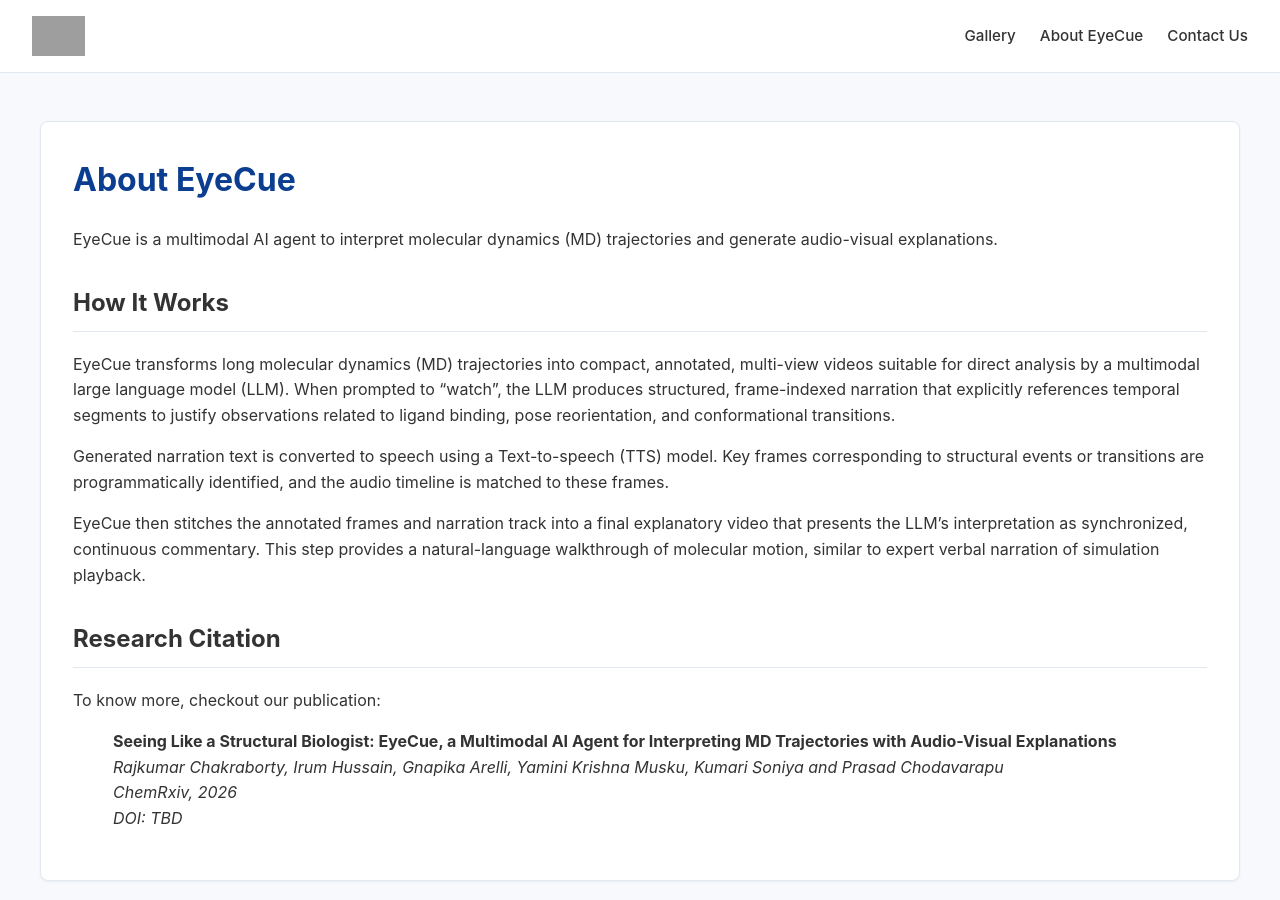
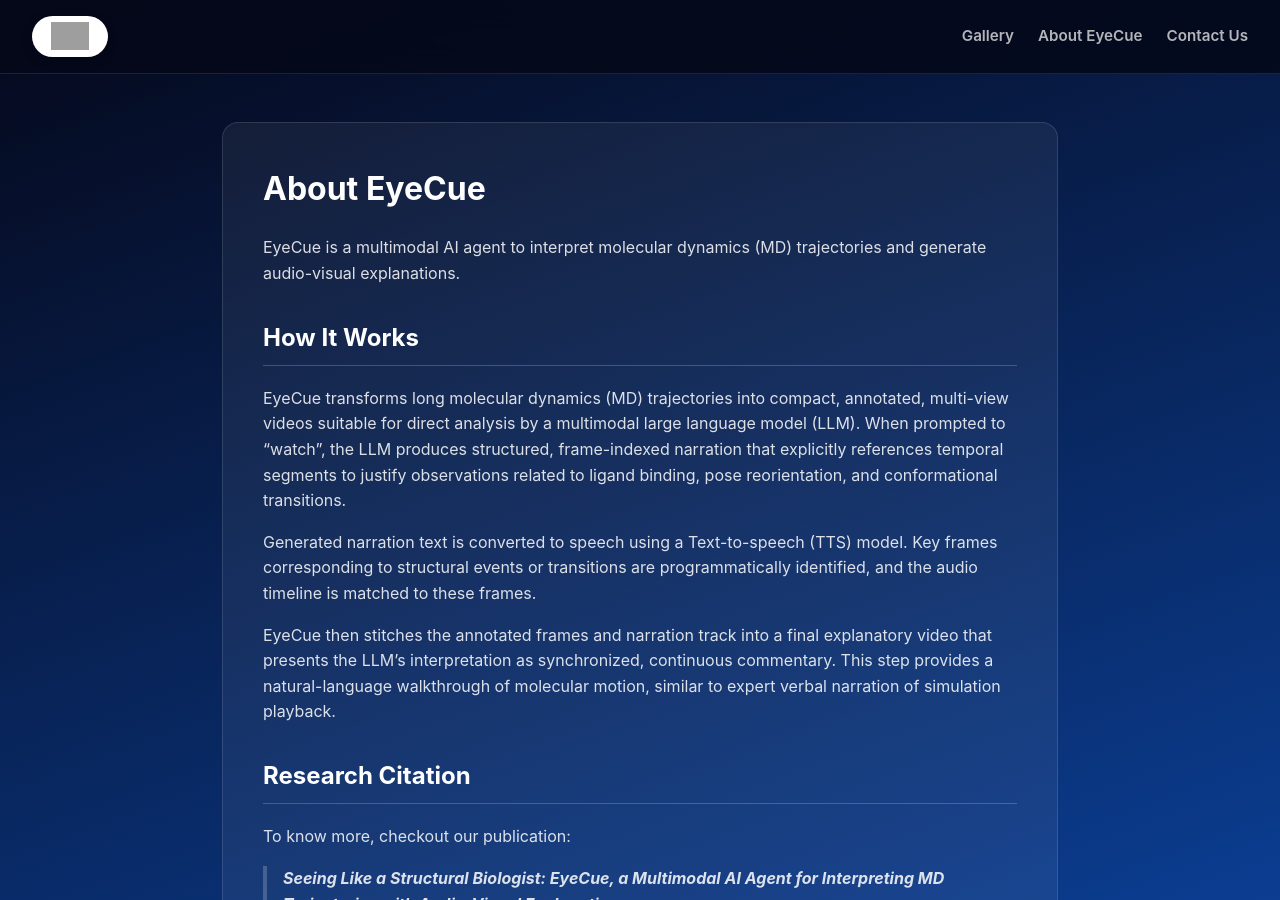
Before and after one commit to aganitha/eyecue, a Jekyll site: the page built from about.md, in a window 1280 px wide and 900 px high. Built offline with Jekyll 4.4.1, drawn with Linux system fonts in a browser that asks for light colours; grey boxes are pictures that could not be loaded.

Commit message:
syncing styles across pages

```diff
--- a/_layouts/default.html
+++ b/_layouts/default.html
@@ -4,25 +4,19 @@
   <meta charset="UTF-8">
   <meta name="viewport" content="width=device-width, initial-scale=1.0">
   <title>{{ page.title | default: site.title }}</title>
+  <link rel="stylesheet" href="{{ '/assets/css/style.css' | relative_url }}">
   <style>
-    :root {
-      /* Matching Aganitha.ai corporate colors implicitly based on typical tech-corporate palettes */
-      --primary-color: #0b3d91; /* A deep corporate blue */
-      --secondary-color: #f7f9fc;
-      --text-color: #333333;
-      --text-muted: #666666;
-      --border-color: #e2e8f0;
-    }
     body {
-      font-family: 'Inter', -apple-system, BlinkMacSystemFont, "Segoe UI", Roboto, sans-serif;
-      margin: 0;
-      color: var(--text-color);
-      background-color: var(--secondary-color);
+      color: #ffffff;
+      background: linear-gradient(160deg, #05081a 0%, #0b3d91 100%);
+      background-attachment: fixed;
       line-height: 1.6;
     }
     header {
-      background-color: #ffffff;
-      border-bottom: 1px solid var(--border-color);
+      background-color: rgba(5, 8, 26, 0.88);
+      backdrop-filter: blur(16px);
+      -webkit-backdrop-filter: blur(16px);
+      border-bottom: 1px solid rgba(255,255,255,0.1);
       padding: 1rem 2rem;
       display: flex;
       flex-wrap: wrap;
@@ -32,66 +26,65 @@
       top: 0;
       z-index: 1000;
     }
-    header img.logo {
-      height: 40px;
-      display: block;
-    }
+
     nav {
       display: flex;
       gap: 1.5rem;
     }
     nav a {
       text-decoration: none;
-      color: var(--text-color);
-      font-weight: 500;
+      color: rgba(255,255,255,0.7);
+      font-weight: 600;
       font-size: 0.95rem;
       transition: color 0.2s;
     }
     nav a:hover, nav a.active {
-      color: var(--primary-color);
+      color: #ffffff;
     }
     main {
       padding: 3rem 2rem;
-      max-width: 1200px;
+      max-width: 900px; /* narrowed down since it looks better for single column reading */
       margin: 0 auto;
       min-height: calc(100vh - 160px);
     }
-    footer {
-      text-align: center;
-      padding: 2rem;
-      background-color: #ffffff;
-      border-top: 1px solid var(--border-color);
-      font-size: 0.9rem;
-      color: var(--text-muted);
-    }
-    footer a {
-      color: var(--primary-color);
-      text-decoration: none;
+    .global-footer {
+      border-top: 1px solid rgba(255,255,255,0.1);
     }
     /* Typography for standard markdown content */
-    h1 { color: var(--primary-color); margin-top: 0; }
-    h2 { border-bottom: 1px solid var(--border-color); padding-bottom: 0.5rem; margin-top: 2rem; }
-    a { color: var(--primary-color); }
+    h1, h2, h3 { color: #ffffff; margin-top: 0; }
+    h2 { border-bottom: 1px solid rgba(255,255,255,0.2); padding-bottom: 0.5rem; margin-top: 2rem; }
+    a { color: #8bb4f7; }
+    a:hover { color: #ffffff; }
+    blockquote {
+      border-left: 4px solid rgba(255,255,255,0.2);
+      padding-left: 1rem;
+      margin-left: 0;
+      color: rgba(255,255,255,0.7);
+      font-style: italic;
+    }
 
     /* Content wrapper for standard pages like About and Contact */
     .content-box {
-      background: #ffffff;
-      padding: 2rem;
-      border-radius: 8px;
-      box-shadow: 0 1px 3px rgba(0,0,0,0.05);
-      border: 1px solid var(--border-color);
+      background: rgba(255,255,255,0.06);
+      padding: 2.5rem;
+      border-radius: 16px;
+      border: 1px solid rgba(255,255,255,0.12);
+      color: #ffffff;
+    }
+    .content-box p {
+      color: rgba(255,255,255,0.85);
     }
   </style>
 </head>
 <body>
   <header>
-    <a href="{{ site.baseurl }}/" class="logo-link">
-      <img src="{{ site.logo }}" alt="Aganitha.ai Logo" class="logo">
+    <a href="{{ '/' | relative_url }}" class="logo-pill">
+      <img src="{{ site.logo }}" alt="Aganitha.ai Logo">
     </a>
     <nav>
-      <a href="{{ site.baseurl }}/">Gallery</a>
-      <a href="{{ site.baseurl }}/about/">About EyeCue</a>
-      <a href="{{ site.baseurl }}/contact/">Contact Us</a>
+      <a href="{{ '/' | relative_url }}">Gallery</a>
+      <a href="{{ '/about/' | relative_url }}">About EyeCue</a>
+      <a href="{{ '/contact/' | relative_url }}">Contact Us</a>
     </nav>
   </header>
 
@@ -99,7 +92,7 @@
     {{ content }}
   </main>
 
-  <footer>
+  <footer class="global-footer">
     &copy; {{ site.time | date: '%Y' }} <a href="https://www.aganitha.ai/" target="_blank">Aganitha AI</a>. All rights reserved.<br>
     Powered by EyeCue.
   </footer>
--- /dev/null
+++ b/assets/css/style.css
@@ -0,0 +1,51 @@
+/* ── EyeCue Shared Global Styles ── */
+
+:root {
+  --primary-color: #0b3d91;
+  --primary-light: #1a52b8;
+  --text-color: #333333;
+  --text-muted: #666666;
+  --border-color: #e2e8f0;
+}
+
+*, *::before, *::after { box-sizing: border-box; }
+
+body {
+  font-family: 'Inter', -apple-system, BlinkMacSystemFont, "Segoe UI", Roboto, sans-serif;
+  margin: 0;
+  -webkit-font-smoothing: antialiased;
+}
+
+/* Common Pill Logo Container */
+.logo-pill {
+  background: white;
+  padding: 0.4rem 1.2rem;
+  border-radius: 50px;
+  display: flex;
+  align-items: center;
+  justify-content: center;
+  box-shadow: 0 4px 12px rgba(0,0,0,0.15);
+  text-decoration: none;
+}
+.logo-pill img {
+  height: 28px;
+  display: block;
+}
+
+/* Common Footer */
+.global-footer {
+  text-align: center;
+  font-size: 0.85rem;
+  color: rgba(255,255,255,0.6);
+  padding-top: 1.5rem;
+  padding-bottom: 2rem;
+  width: 100%;
+}
+.global-footer a {
+  color: white;
+  text-decoration: none;
+  font-weight: 600;
+}
+.global-footer a:hover {
+  text-decoration: underline;
+}
```
Also changed, not shown: _layouts/gallery.html (+1 -11 lines), index.html (+6 -35 lines).
